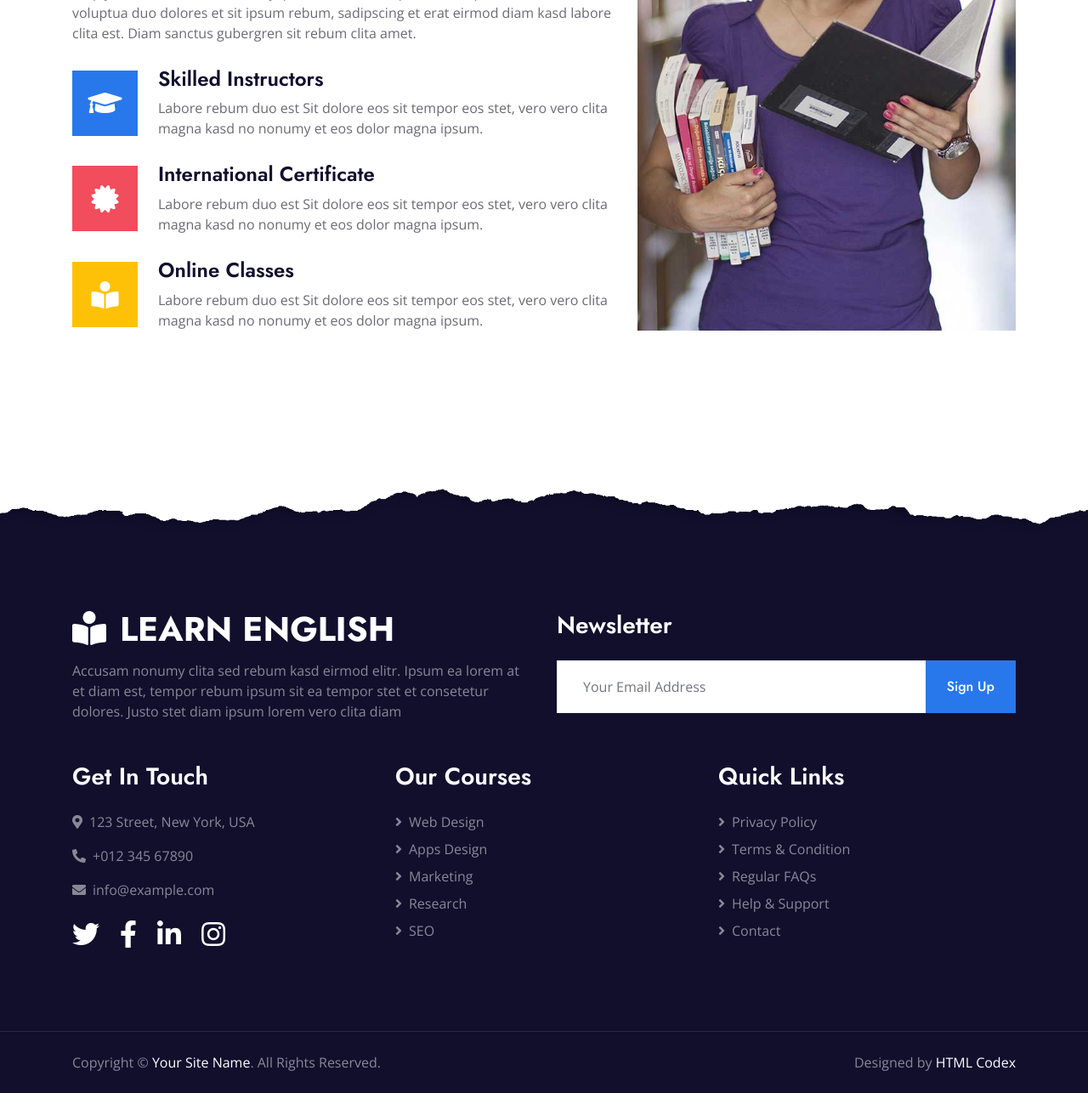
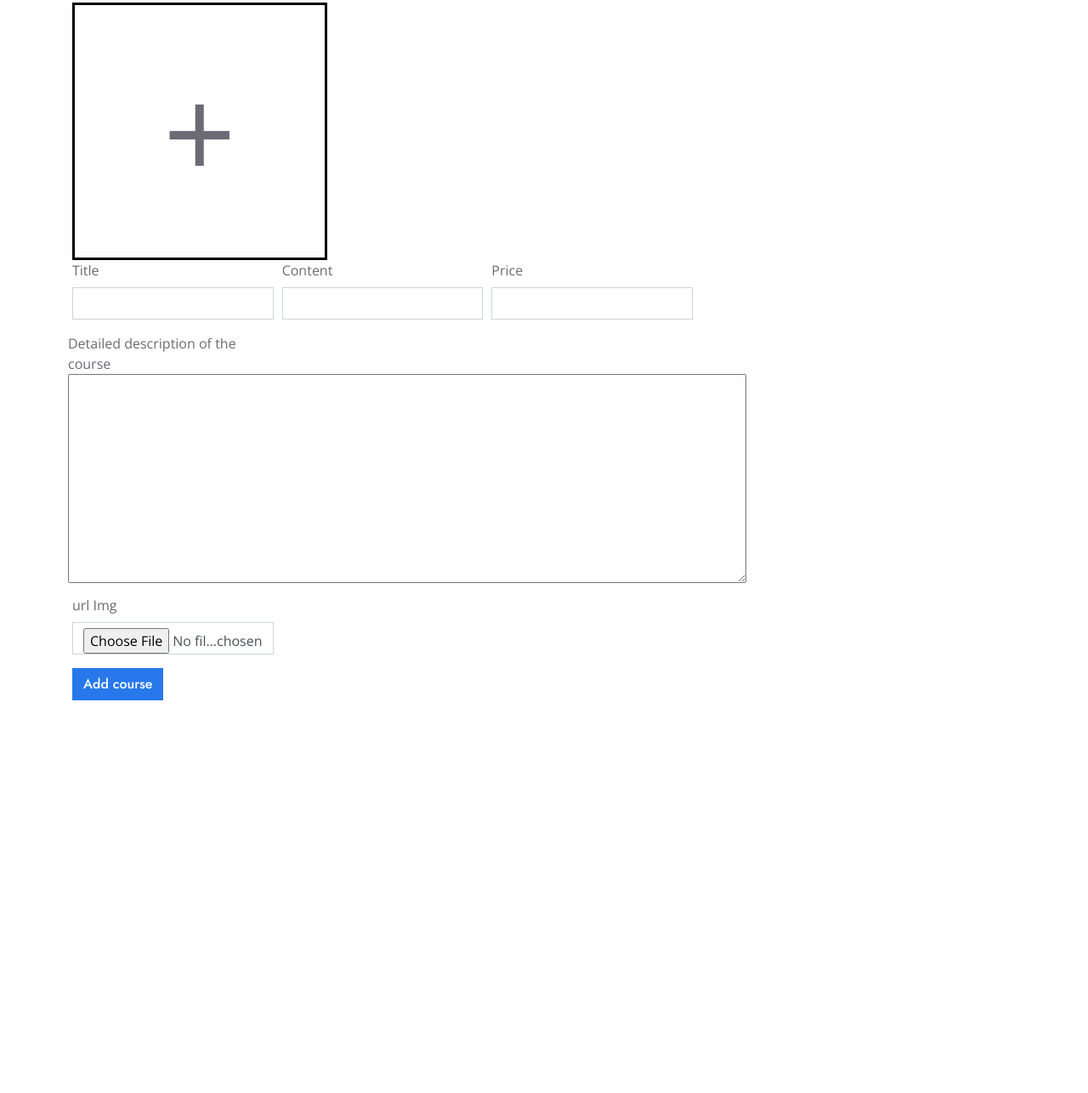
Before and after one commit to namphungdac/Case_Module3_Group2, a website with bundled scripts: page src/views/admin/adminEditCoursePage.html in a window 1280 px wide. Shown: the part 441-1727 px from the top of the page at 85% size. After the commit the page ends 1409 px from the top, so only its background shows below. Built offline with nearby package versions, Linux system fonts and the light colour scheme.

Commit message:
DA 11:54 T5

```diff
--- a/src/views/admin/adminEditCoursePage.html
+++ b/src/views/admin/adminEditCoursePage.html
@@ -71,20 +71,19 @@
         </button>
         <div class="collapse navbar-collapse justify-content-between px-lg-3" id="navbarCollapse">
             <div class="navbar-nav mx-auto py-0">
-                    <a href="/home" class="nav-item nav-link active">Home</a>
+                <a href="/home" class="nav-item nav-link">Home</a>
                 <a href="/about" class="nav-item nav-link">About</a>
-                    <a href="/course" class="nav-item nav-link">Courses</a>
+                <a href="/adminCourse" class="nav-item nav-link">Courses</a>
                 <div class="nav-item dropdown">
-                        <a href="#" class="nav-link dropdown-toggle" data-toggle="dropdown">Function</a>
+                    <a href="#" class="nav-link dropdown-toggle active" data-toggle="dropdown">Function</a>
                     <div class="dropdown-menu m-0">
                         <a href="/add" class="dropdown-item">Add</a>
                         <a href="/edit" class="dropdown-item">edit</a>
                         <a href="/delete" class="dropdown-item">delete</a>
                     </div>
                 </div>
-                    <a href="/contact" class="nav-item nav-link">Contact</a>
             </div>
-                <a href="/login" class="btn btn-primary py-2 px-4 d-none d-lg-block">login</a>
+            <a href="" class="btn btn-primary py-2 px-4 d-none d-lg-block">{customerName}</a>
         </div>
     </nav>
 </div>
@@ -96,127 +95,69 @@
 <!-- Header End -->
 
 
-    <!-- Feature Start -->
+<!-- Detail Start -->
 <div class="container-fluid py-5">
     <div class="container py-5">
         <div class="row">
-                <div class="col-lg-7 mb-5 mb-lg-0">
-                    <div class="section-title position-relative mb-4">
-                        <h6 class="d-inline-block position-relative text-secondary text-uppercase pb-2">Why Choose Us?</h6>
-                        <h1 class="display-4">Why You Should Start Learning with Us?</h1>
+            <div class="col-lg-8">
+                <div class="mb-5">
+                    <div class="section-title position-relative mb-5">
+                        <h6 class="d-inline-block position-relative text-secondary text-uppercase pb-2">EDIT PRODUCT</h6>
+                        <h1 class="display-4">more videos for everyone to learn together</h1>
                     </div>
-                    <p class="mb-4 pb-2">Aliquyam accusam clita nonumy ipsum sit sea clita ipsum clita, ipsum dolores amet voluptua duo dolores et sit ipsum rebum, sadipscing et erat eirmod diam kasd labore clita est. Diam sanctus gubergren sit rebum clita amet.</p>
-                    <div class="d-flex mb-3">
-                        <div class="btn-icon bg-primary mr-4">
-                            <i class="fa fa-2x fa-graduation-cap text-white"></i>
+                    <div class="needs-validation"  id="imgUpload">
+                        <table style="width: 300px; height: 300px; border: 3px solid black" >
+                            <tr>
+                                <td style="width: 300px; height: 300px; font-size: 150px; " class="text-center">+</td>
+                            </tr>
+                        </table>
                     </div>
-                        <div class="mt-n1">
-                            <h4>Skilled Instructors</h4>
-                            <p>Labore rebum duo est Sit dolore eos sit tempor eos stet, vero vero clita magna kasd no nonumy et eos dolor magna ipsum.</p>
+                    <form class="needs-validation" method="post" novalidate>
+                        <div class="form-row">
+                            <div class="col-md-4 mb-3">
+                                <label for="validationTooltip01">Title</label>
+                                <input name="titleCourse" type="text" class="form-control" id="validationTooltip01"  required>
+
                             </div>
+                            <div class="col-md-4 mb-3">
+                                <label for="validationTooltip02">Content</label>
+                                <input name="contentCourse" type="text" class="form-control" id="validationTooltip02"  required>
+
                             </div>
-                    <div class="d-flex mb-3">
-                        <div class="btn-icon bg-secondary mr-4">
-                            <i class="fa fa-2x fa-certificate text-white"></i>
+                            <div class="col-md-4 mb-3">
+                                <label for="validationTooltip02">Price</label>
+                                <input name="priceCourse" type="text" class="form-control" id="validationTooltip03"  required>
+
                             </div>
-                        <div class="mt-n1">
-                            <h4>International Certificate</h4>
-                            <p>Labore rebum duo est Sit dolore eos sit tempor eos stet, vero vero clita magna kasd no nonumy et eos dolor magna ipsum.</p>
+                            <div class="row-cols-md-4">
+                                <label>
+                                    Detailed description of the course
+                                    <textarea name="describeCourse"  cols="85" rows="10"></textarea>
+                                </label>
                             </div>
-                    </div>
-                    <div class="d-flex">
-                        <div class="btn-icon bg-warning mr-4">
-                            <i class="fa fa-2x fa-book-reader text-white"></i>
-                        </div>
-                        <div class="mt-n1">
-                            <h4>Online Classes</h4>
-                            <p class="m-0">Labore rebum duo est Sit dolore eos sit tempor eos stet, vero vero clita magna kasd no nonumy et eos dolor magna ipsum.</p>
+                            <div class="col-md-4 mb-3">
+                                <label for="validationTooltipUsername">url Img</label>
+                                <div class="input-group">
+
+                                    <input name="imageCourseLink" type="file" class="form-control" oninput="img()" id="validationTooltipUsername" aria-describedby="validationTooltipUsernamePrepend" required>
+
                                 </div>
                             </div>
                         </div>
-                <div class="col-lg-5" style="min-height: 500px;">
-                    <div class="position-relative h-100">
-                        <img class="position-absolute w-100 h-100" src="/public/img/feature.jpg" style="object-fit: cover;">
+                        <button class="btn btn-primary" type="submit">Add course</button>
+                    </form>
+                </div>
+            </div>
+
+
         </div>
     </div>
 </div>
-        </div>
-    </div>
-    <!-- Feature Start -->
+<!-- Detail End -->
 
 
 <!-- Footer Start -->
-    <div class="container-fluid position-relative overlay-top bg-dark text-white-50 py-5" style="margin-top: 90px;">
-        <div class="container mt-5 pt-5">
-            <div class="row">
-                <div class="col-md-6 mb-5">
-                    <a href="/home" class="navbar-brand">
-                        <h1 class="mt-n2 text-uppercase text-white"><i class="fa fa-book-reader mr-3"></i>learn English</h1>
-                    </a>
-                    <p class="m-0">Accusam nonumy clita sed rebum kasd eirmod elitr. Ipsum ea lorem at et diam est, tempor rebum ipsum sit ea tempor stet et consetetur dolores. Justo stet diam ipsum lorem vero clita diam</p>
-                </div>
-                <div class="col-md-6 mb-5">
-                    <h3 class="text-white mb-4">Newsletter</h3>
-                    <div class="w-100">
-                        <div class="input-group">
-                            <input type="text" class="form-control border-light" style="padding: 30px;" placeholder="Your Email Address">
-                            <div class="input-group-append">
-                                <button class="btn btn-primary px-4">Sign Up</button>
-                            </div>
-                        </div>
-                    </div>
-                </div>
-            </div>
-            <div class="row">
-                <div class="col-md-4 mb-5">
-                    <h3 class="text-white mb-4">Get In Touch</h3>
-                    <p><i class="fa fa-map-marker-alt mr-2"></i>123 Street, New York, USA</p>
-                    <p><i class="fa fa-phone-alt mr-2"></i>+012 345 67890</p>
-                    <p><i class="fa fa-envelope mr-2"></i>info@example.com</p>
-                    <div class="d-flex justify-content-start mt-4">
-                        <a class="text-white mr-4" href="#"><i class="fab fa-2x fa-twitter"></i></a>
-                        <a class="text-white mr-4" href="#"><i class="fab fa-2x fa-facebook-f"></i></a>
-                        <a class="text-white mr-4" href="#"><i class="fab fa-2x fa-linkedin-in"></i></a>
-                        <a class="text-white" href="#"><i class="fab fa-2x fa-instagram"></i></a>
-                    </div>
-                </div>
-                <div class="col-md-4 mb-5">
-                    <h3 class="text-white mb-4">Our Courses</h3>
-                    <div class="d-flex flex-column justify-content-start">
-                        <a class="text-white-50 mb-2" href="#"><i class="fa fa-angle-right mr-2"></i>Web Design</a>
-                        <a class="text-white-50 mb-2" href="#"><i class="fa fa-angle-right mr-2"></i>Apps Design</a>
-                        <a class="text-white-50 mb-2" href="#"><i class="fa fa-angle-right mr-2"></i>Marketing</a>
-                        <a class="text-white-50 mb-2" href="#"><i class="fa fa-angle-right mr-2"></i>Research</a>
-                        <a class="text-white-50" href="#"><i class="fa fa-angle-right mr-2"></i>SEO</a>
-                    </div>
-                </div>
-                <div class="col-md-4 mb-5">
-                    <h3 class="text-white mb-4">Quick Links</h3>
-                    <div class="d-flex flex-column justify-content-start">
-                        <a class="text-white-50 mb-2" href="#"><i class="fa fa-angle-right mr-2"></i>Privacy Policy</a>
-                        <a class="text-white-50 mb-2" href="#"><i class="fa fa-angle-right mr-2"></i>Terms & Condition</a>
-                        <a class="text-white-50 mb-2" href="#"><i class="fa fa-angle-right mr-2"></i>Regular FAQs</a>
-                        <a class="text-white-50 mb-2" href="#"><i class="fa fa-angle-right mr-2"></i>Help & Support</a>
-                        <a class="text-white-50" href="#"><i class="fa fa-angle-right mr-2"></i>Contact</a>
-                    </div>
-                </div>
-            </div>
-        </div>
-    </div>
-    <div class="container-fluid bg-dark text-white-50 border-top py-4" style="border-color: rgba(256, 256, 256, .1) !important;">
-        <div class="container">
-            <div class="row">
-                <div class="col-md-6 text-center text-md-left mb-3 mb-md-0">
-                    <p class="m-0">Copyright &copy; <a class="text-white" href="#">Your Site Name</a>. All Rights Reserved.
-                    </p>
-                </div>
-                <div class="col-md-6 text-center text-md-right">
-                    <p class="m-0">Designed by <a class="text-white" href="https://htmlcodex.com">HTML Codex</a>
-                    </p>
-                </div>
-            </div>
-        </div>
-    </div>
+
 <!-- Footer End -->
 
 
```
Lines whose indentation alone changed are shown as unchanged.
